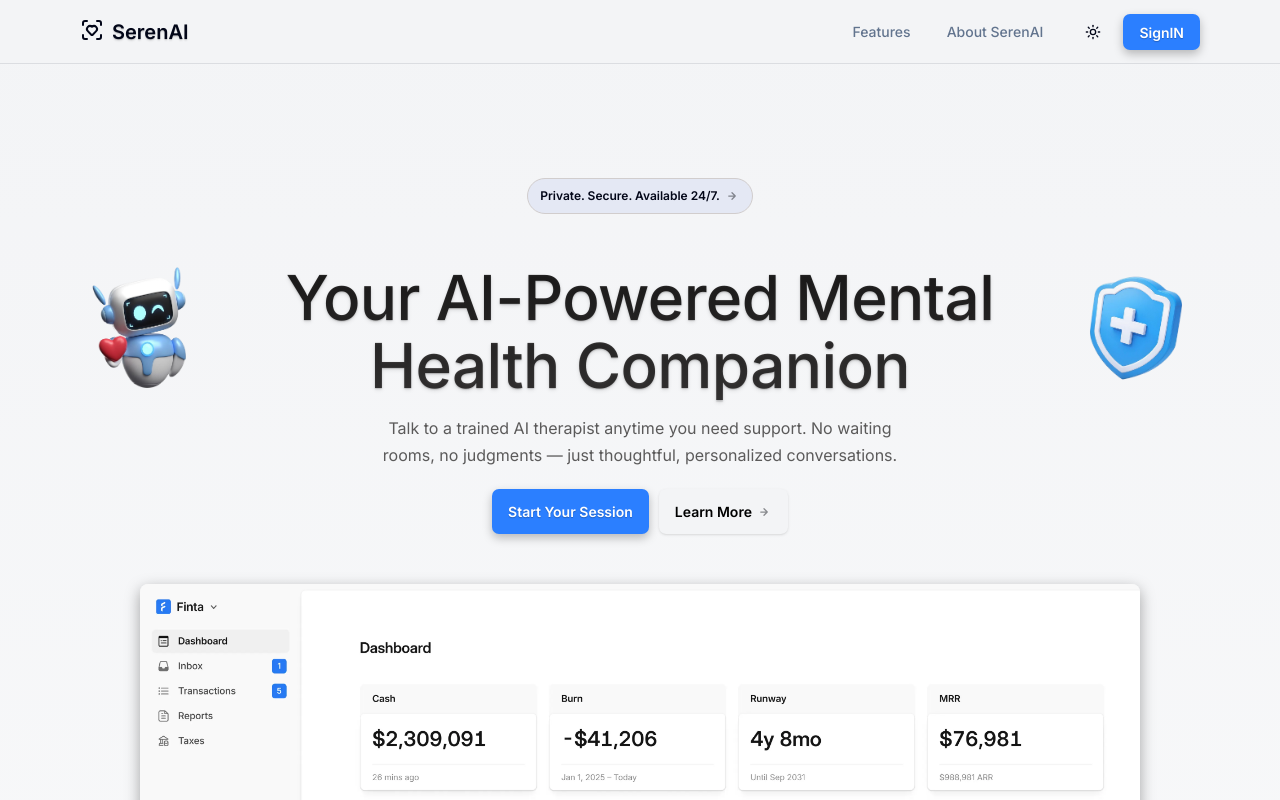
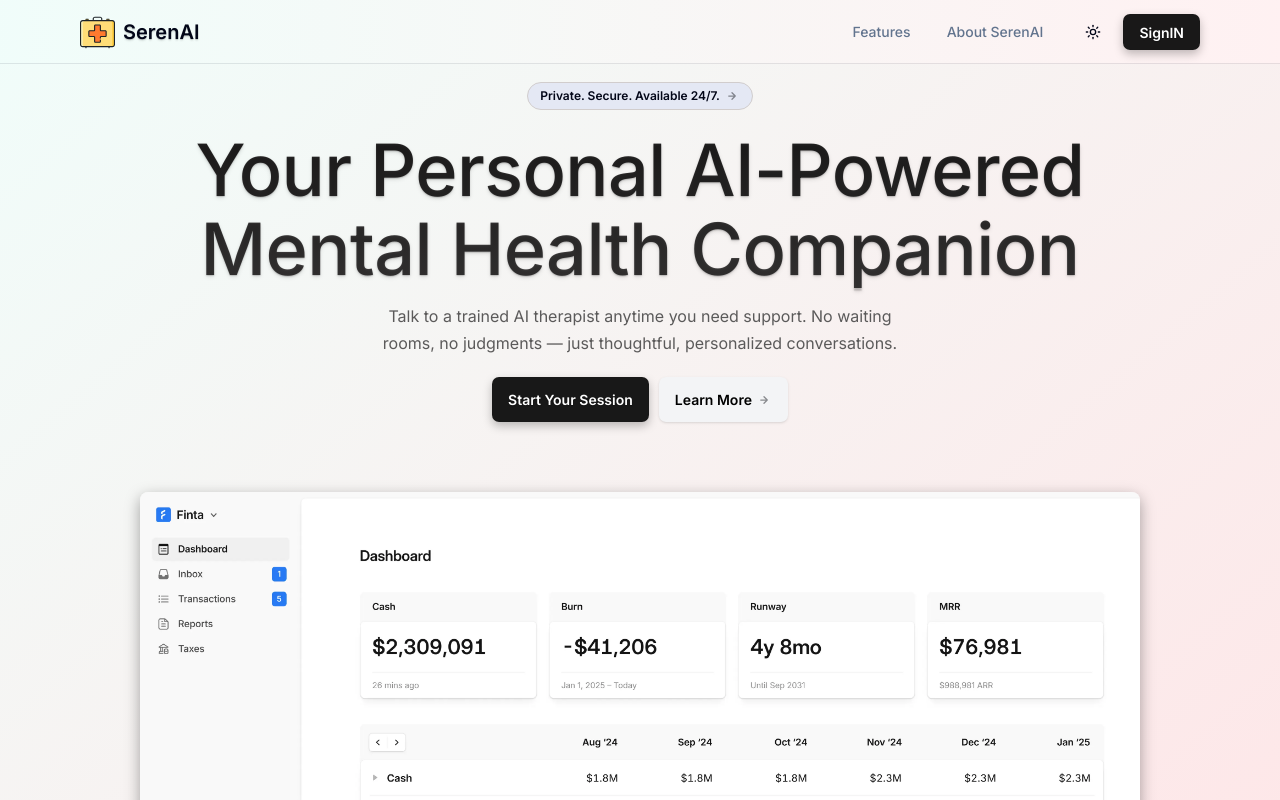
Before and after one commit to M0hitThapa/seren-ai, a Next.js app: page / in a window 1280 px wide. Shown: the top 800 px of the page. Built offline with nearby package versions, Linux system fonts and the light colour scheme.

Commit message:
little changes on landing page

```diff
--- a/app/page.tsx
+++ b/app/page.tsx
@@ -3,10 +3,11 @@ import Image from "next/image";
 
 export default function Home() {
   return (
-   <div className="flex flex-col min-h-screen overflow-hidden bg-gradient-to-b from-gray-100 to-gray-100/50">
+   <div className="flex flex-col min-h-screen overflow-hidden bg-gradient-to-br from-teal-50 to-rose-100 ">
+
 
     <Hero />
-    <div className="relative w-full flex justify-center pb-[100px]">
+    <div className="relative w-full flex justify-center mt-15 ">
 
       <Image height={800} width={800} src="/hero.webp" alt="hero" className="h-[600px] w-[1000px] mx-auto rounded-md shadow-[0px_5px_15px_rgba(0,0,0,0.35)] object-cover object-left"/>
      </div>
--- a/components/games/anxietygames.tsx
+++ b/components/games/anxietygames.tsx
@@ -11,7 +11,7 @@ const games = [
     description: "Follow calming breathing exercises with visual guidance",
     icon: Wind,
     color: "text-blue-500",
-    bgColor: "bg-blue-500/50",
+    bgColor: "bg-gradient-to-r from-emerald-100 to-emerald-400",
     duration: "5 mins"
   },
   {
@@ -20,7 +20,7 @@ const games = [
     description: "Cultivate a digital garden by planting trees and designing calming spaces",
     icon: Leaf,
     color: "text-green-600",
-    bgColor: "bg-green-600/50",
+    bgColor: "bg-gradient-to-r from-rose-100 to-rose-400",
     duration: "10 mins"
   },
   {
@@ -29,7 +29,7 @@ const games = [
     description: "Immerse yourself in forest ambience with birdsong and rustling leaves",
     icon: TreePine,
     color: "text-emerald-700",
-    bgColor: "bg-emerald-700/50",
+    bgColor: "bg-gradient-to-r from-cyan-100 to-cyan-400",
     duration: "7 mins"
   },
   {
@@ -38,7 +38,7 @@ const games = [
     description: "Relax to the sound of gentle ocean waves and sea breeze",
     icon: Waves,
     color: "text-sky-500",
-    bgColor: "bg-sky-500/50",
+    bgColor: "bg-gradient-to-r from-violet-100 to-violet-400",
     duration: "8 mins"
   }
 ];
@@ -69,7 +69,7 @@ export const AnxietyGames = ({ onGamePlayed }: AnxietyGamesProps): JSX.Element =
 
   return (
     <>
-      <Card className="border-primary/10">
+      <Card className="border-primary/10 ">
         <CardHeader>
           <CardTitle className="text-xl font-semibold flex items-center gap-2">
             <Gamepad className="h-5 w-5 text-primary" />
@@ -80,14 +80,14 @@ export const AnxietyGames = ({ onGamePlayed }: AnxietyGamesProps): JSX.Element =
           </CardDescription>
         </CardHeader>
         {/* Render buttons for each game */}
-        <div className="p-4 flex gap-4 flex-wrap">
+        <div className="p-4 flex gap-10 flex-wrap mx-auto ">
           {games.map((game) => {
             const Icon = game.icon;
             return (
               <button
                 key={game.id}
                 onClick={() => handleGameStart(game.id)}
-                className={`p-4 rounded-md ${game.bgColor} text-white flex flex-col items-start`}
+                className={`p-4 rounded-md ${game.bgColor} text-slate-700   flex flex-col border-2 shadow-md border-white/50 lg:w-72 lg:h-48 md:w-56 md:h-32 sm:w-48 sm:h-28  items-start `}
               >
                 <Icon className={`h-6 w-6 ${game.color}`} />
                 <span className="font-semibold">{game.title}</span>
--- a/components/header.tsx
+++ b/components/header.tsx
@@ -5,6 +5,7 @@ import { SignIn } from './auth/sign-in-button'
 import ThemeToggle from './theme-toggle'
 import { Menu, ScanHeart, X } from 'lucide-react'
 import { Button } from './ui/button'
+import Image from 'next/image'
 
 function Header() {
 
@@ -15,14 +16,14 @@ function Header() {
 
   const [isMenuOpen, setIsMenuOpen] = useState(false)
   return (
-    <div className='w-full fixed top-0 z-50 bg-gray-100 backdrop:blur-2xl'>
+    <div className='w-full fixed top-0 z-50 bg-gradient-to-r from-teal-50 to-rose-50 backdrop:blur-2xl'>
         <div className='absolute inset-0 border-b border-primary/10'></div>
         <header className='relative max-w-6xl mx-auto px-4'>
 
             <div className='flex h-16 items-center justify-between'>
                 <Link href="/" className='flex items-center gap-2'>
-                <div className='flex gap-2 '>
-                  <ScanHeart />
+                <div className='flex gap-2 items-center '>
+                  <Image src="/health.svg" alt='health' height={35} width={35} />
                 <span className='text-xl font-semibold text-shadow-sm'>SerenAI</span>
                 </div>
                 </Link>
@@ -45,7 +46,7 @@ function Header() {
 
                <div className='flex items-center gap-3'>
                  <ThemeToggle />
-                <SignIn className='text-[14px] font-semibold px-4 py-3 bg-blue-500 hover:bg-blue-600 rounded-[7px] text-white shadow-[0_4px_10px_rgba(0,0,0,0.25)] cursor-pointer [text-shadow:0px_0.5px_1px_rgba(0,0,0,0.25)]' />
+                <SignIn className='text-[14px] font-semibold px-4 py-3 bg-black/90 hover:bg-black rounded-[7px] text-white shadow-[0_4px_10px_rgba(0,0,0,0.25)] cursor-pointer [text-shadow:0px_0.5px_1px_rgba(0,0,0,0.25)]' />
                 <Button variant="ghost" size="icon" className="md:hidden " onClick={() => setIsMenuOpen(!isMenuOpen)}>
                   {isMenuOpen ? (
                     <X className='h-5 w-5' />
--- a/components/hero.tsx
+++ b/components/hero.tsx
@@ -10,9 +10,9 @@ export const Hero = () => {
             animate={{opacity:1, x:0}}
             transition={{duration:0.6}}
 
-    className="px-[80px] py-[50px] mt-32 max-w-[1300px] m-auto">
+    className="px-[80px] py-[10px] mt-18 max-w-[1300px] m-auto">
 
-      <div className="text-[12px] font-semibold max-w-[400px] rounded-full bg-[#e4e8f4] px-3 py-2 w-fit mx-auto border border-[#d1cdcd] flex items-center justify-center hover:bg-[#e5e5e5] transition-colors duration-200 ease-out">
+      <div className="text-[12px] font-semibold max-w-[400px] rounded-full bg-[#e4e8f4] px-3 py-1 w-fit mx-auto border border-[#d1cdcd] flex items-center justify-center hover:bg-[#e5e5e5] transition-colors duration-200 ease-out">
         <span>Private. Secure. Available 24/7.</span>
         <svg width="16" height="16" fill="none" className="ml-1">
           <path
@@ -26,10 +26,10 @@ export const Hero = () => {
         </svg>
       </div>
 
-      <h1 className="mt-[50px] text-[62px] font-medium tracking-[-0.6px] leading-[1.1] text-center bg-gradient-to-b from-[#232222] to-[#444242] bg-clip-text text-transparent text-shadow-md flex gap-5">
-        <Image src="/icon1.png" alt="brain image" height={100} width={100} className=' h-32 w-32 hidden md:flex '  />
-        Your AI-Powered Mental Health Companion
-        <Image src="/icon2.png" alt="brain image" height={100} width={100} className="h-32 w-32 hidden md:flex"  />
+      <h1 className="mt-[20px] text-[72px] font-medium tracking-[-0.6px] leading-[1.1] text-center bg-gradient-to-b from-[#232222] to-[#444242] bg-clip-text text-transparent text-shadow-md flex gap-5">
+
+        Your Personal AI-Powered <br /> Mental Health Companion
+
       </h1>
 
       <p className="text-[16px] text-[#5b5a5a] leading-[27px] text-center max-w-[540px] mx-auto mt-[15px]">
@@ -37,7 +37,7 @@ export const Hero = () => {
       </p>
 
       <div className="flex justify-center mt-[20px] gap-[10px]">
-        <button className="text-[14px] font-semibold px-4 py-3 bg-blue-500 rounded-[7px] text-white shadow-[0_4px_10px_rgba(0,0,0,0.25)] cursor-pointer [text-shadow:0px_0.5px_1px_rgba(0,0,0,0.25)]">
+        <button className="text-[14px] font-semibold px-4 py-3 bg-black/90 hover:bg-black transiiton-all duration-300 rounded-[7px] text-white shadow-[0_4px_10px_rgba(0,0,0,0.25)] cursor-pointer [text-shadow:0px_0.5px_1px_rgba(0,0,0,0.25)]">
           Start Your Session
         </button>
 
```
Also changed, not shown: public/health.svg (added), public/hero.png (added).
